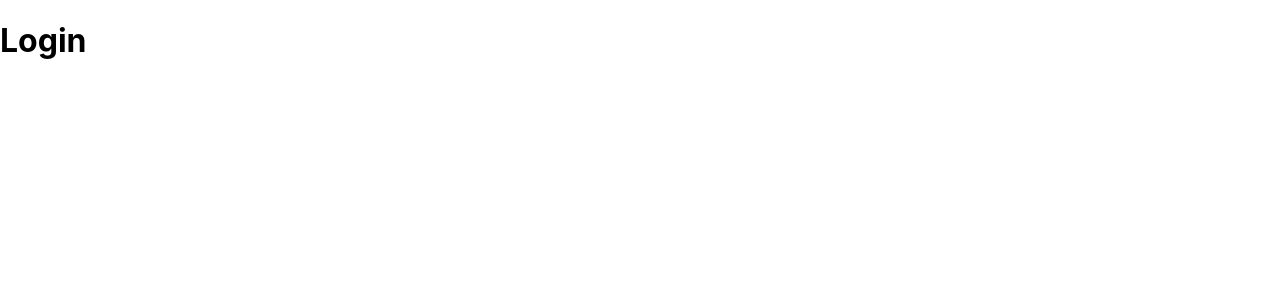
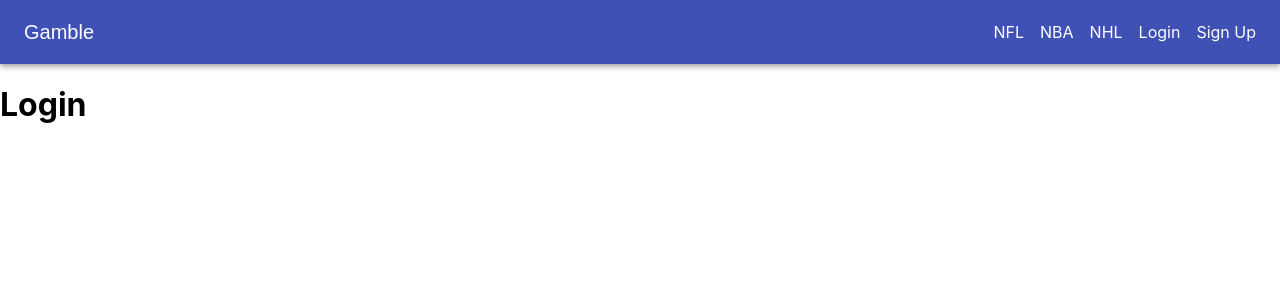
Before and after one commit to DakuwoN/Sports-app, a React (Create React App) app: page /login in a window 1280 px wide. Shown: the top 300 px of the page. Built offline with nearby package versions, Linux system fonts and the light colour scheme.

Commit message:
organized structure

```diff
--- a/src/App.js
+++ b/src/App.js
@@ -1,22 +1,56 @@
-import React from 'react';
-import { BrowserRouter as Router, Routes, Route } from 'react-router-dom';
-import HomePage from './components/HomePage';
-import Login from './components/Login';
-import Signup from './components/SignUp';
+import { BrowserRouter as Router, Routes, Route } from 'react-router-dom';  // Import necessary components from React Router for routing
+import Layout from './components/Layout';  // Import the Layout component to wrap around the routes
+import HomePage from './components/HomePage';  // Import the HomePage component
+import Login from './components/Login';  // Import the Login component
+import SignUp from './components/SignUp';  // Import the SignUp component
+import { ThemeProvider, createTheme } from '@mui/material/styles';  // Import ThemeProvider and createTheme from Material UI
 
+// Define your custom theme here using Material UI's createTheme function
+const theme = createTheme({
+  components: {
+    MuiLink: {  // Target the MuiLink component for styling
+      styleOverrides: {
+        root: {
+          textDecoration: 'none',  // Remove underline from links
+          color: 'white',  // Set default link color to white
+          '&:hover': {  // Define styles for the hover state of links
+            color: '#f50057',  // Change color on hover
+            textDecoration: 'none',  // Ensure no underline appears on hover
+          },
+        },
+      },
+    },
+  },
+  palette: {
+    primary: {
+      main: '#3f51b5',  // Define primary color for the theme
+    },
+    secondary: {
+      main: '#f50057',  // Define secondary color for the theme
+    },
+  },
+  typography: {
+    fontFamily: 'Arial',  // Set the default font family for the application
+  },
+});
+
+// Main App component
 function App() {
   return (
-    <Router>
-      <Routes>
-        <Route path="/" element={<HomePage />} />
-        <Route path="/login" element={<Login />} />
-        <Route path="/signup" element={<Signup />} />
-        {/* <Route path="/nfl" element={<NFL />} />
-        <Route path="/nba" element={<NBA />} />
-        <Route path="/nhl" element={<NHL />} /> */}
-      </Routes>
-    </Router>
+    <ThemeProvider theme={theme}>  {/* Apply the custom theme using ThemeProvider */}
+      <Router>  {/* Set up the Router to handle navigation */}
+        <Routes>  {/* Define the routes for the application */}
+          {/* Wrapping routes with Layout to provide consistent structure */}
+          <Route path="/" element={<Layout />}>  {/* Base route with Layout component */}
+            <Route index element={<HomePage />} />  {/* Render HomePage when the base path is matched */}
+            <Route path="login" element={<Login />} />  {/* Render Login component when /login is matched */}
+            <Route path="signup" element={<SignUp />} />  {/* Render SignUp component when /signup is matched */}
+            {/* Additional routes can be added here, such as NFL, NBA, NHL */}
+          </Route>
+        </Routes>
+      </Router>
+    </ThemeProvider>
   );
 }
 
-export default App;
+export default App;  // Export the App component for use in other parts of the application
--- a/src/components/Header.jsx
+++ b/src/components/Header.jsx
@@ -1,9 +1,19 @@
 import { Link } from "react-router-dom";  // Importing Link component for routing
 import { AppBar, Toolbar, Typography, Box } from "@mui/material";  // Material UI components
+import { styled } from '@mui/system';  // Importing MUI's styled utility for custom styles
+
+// Create a styled Link component with Material UI's `styled` utility
+const StyledLink = styled(Link)({
+    textDecoration: 'none',  // Removes underline
+    color: 'white',        // Inherits the color from the parent
+    '&:hover': {             // Optional: Customize hover state
+        color: '#f50057',    // Example hover color
+        textDecoration: 'none',  // Optional underline on hover
+    },
+});
 
 function Header() {
     return (
-        // Semantic HTML for better accessibility and SEO
         <header>
             <nav>
                 <AppBar position="static">  {/* AppBar provides the top navigation bar */}
@@ -13,11 +23,11 @@ function Header() {
                         {/* Box to hold the navigation links, with flex display for horizontal layout */}
                         <Box sx={{ display: 'flex', gap: 2 }}>
                             {/* Individual links to different routes */}
-                            <Link to="/nfl">NFL</Link>
-                            <Link to="/nba">NBA</Link>
-                            <Link to="/nhl">NHL</Link>
-                            <Link to="/login">Login</Link>
-                            <Link to="/signup">Sign Up</Link>
+                            <StyledLink to="/nfl">NFL</StyledLink>
+                            <StyledLink to="/nba">NBA</StyledLink>
+                            <StyledLink to="/nhl">NHL</StyledLink>
+                            <StyledLink to="/login">Login</StyledLink>
+                            <StyledLink to="/signup">Sign Up</StyledLink>
                         </Box>
                     </Toolbar>
                 </AppBar>
--- a/src/components/HomePage.jsx
+++ b/src/components/HomePage.jsx
@@ -1,11 +1,9 @@
 import React from 'react';
-import { Link } from 'react-router-dom';
-import Header from './Header';
 
 function HomePage() {
   return (
     <div>
-      <Header/>
+
     </div>
   );
 }
--- /dev/null
+++ b/src/components/Layout.jsx
@@ -0,0 +1,16 @@
+import React from 'react';
+import { Outlet } from 'react-router-dom';
+import Header from "./Header";  // Your existing Header component
+
+function Layout() {
+  return (
+    <>
+      <Header />  {/* Header remains constant */}
+      <main>
+        <Outlet />  {/* This will render the routed content */}
+      </main>
+    </>
+  );
+}
+
+export default Layout;
```
